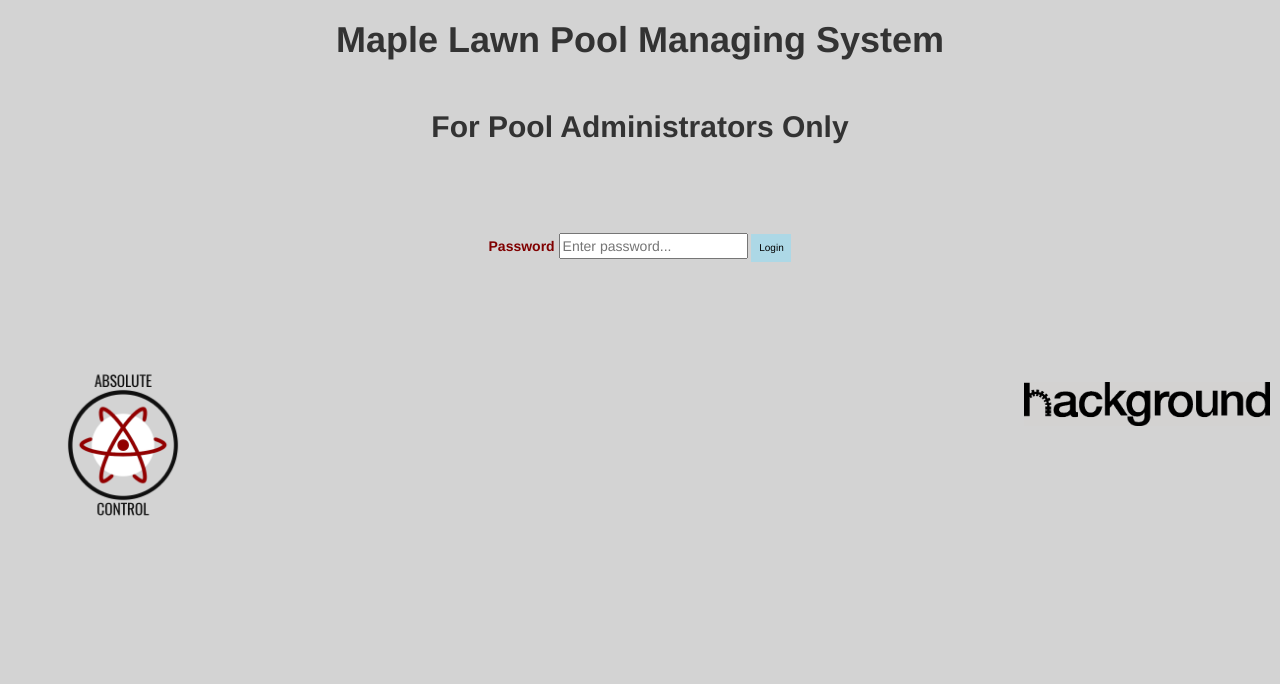
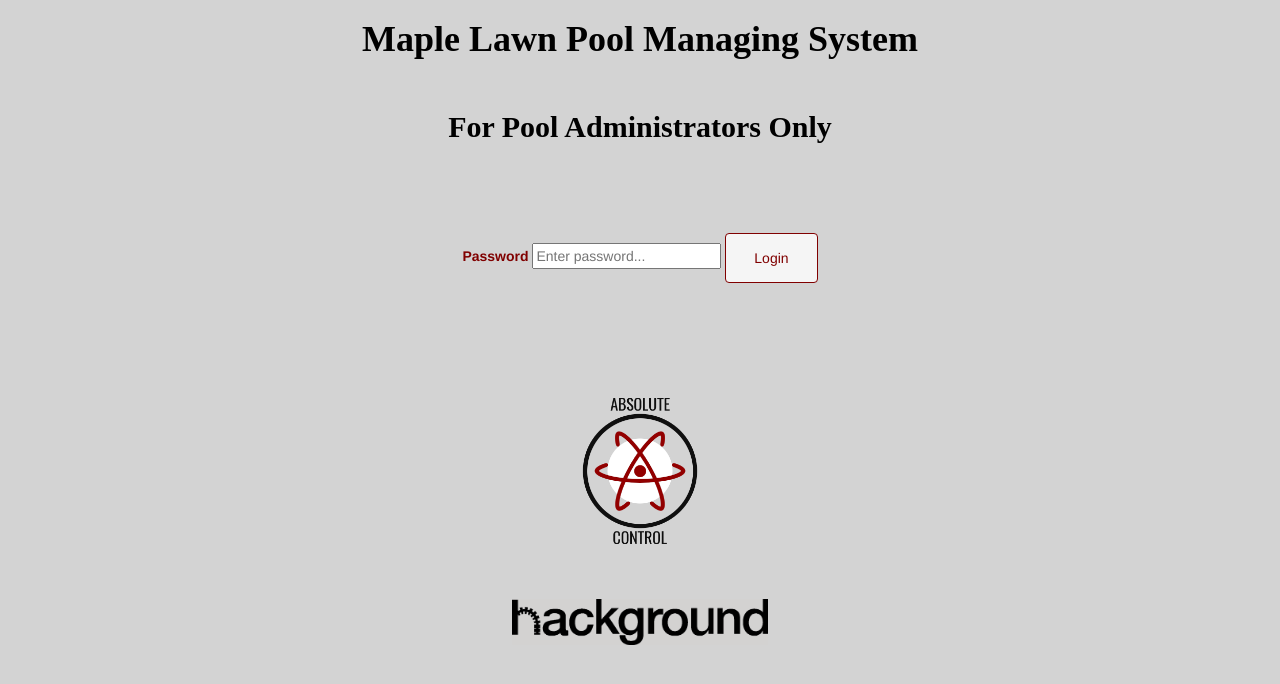
Before and after one commit to Noamt123/poolApp, a Flask app: page /admin in a window 1280 px wide. Shown: the top 684 px of the page. Run offline with Flask 2, Linux system fonts and the light colour scheme; data comes from the database, SQL or seed files in the repository; some libraries are stand-ins or nearby versions.

Commit message:
changed hg logos and buttons

```diff
--- a/static/css/style.css
+++ b/static/css/style.css
@@ -2,13 +2,27 @@
 	padding: 16px;
 }
 
+.btn {
+  border: 1px solid black;
+  background-color: whitesmoke;
+  color: maroon;
+  padding: 14px 28px;
+  cursor: pointer;
+}
+
 .submbutton {
-	background-color: lightblue;
-	color: black;
-	width: 40px;
-	height: 28px;
-  font-size: 10px;
+  border-color: maroon;
+  color: maroon;
+	width: auto;
+	height: auto;
+  font-size: auto;
 }
+
+.submbutton:hover {
+  background-color: maroon;
+  color: whitesmoke;
+}
+
 .resetb {
 	background-color: gray;
 	color: black;
@@ -124,3 +138,17 @@ button {
 	height: auto;
 	display: inline-block;
 }
+
+.title {
+  font-family: serif;
+  color: black;
+  text-align: center;
+}
+
+.hglogos img {
+  display: block;
+  width: 20%;
+  height: 20%;
+  margin-left: auto;
+  margin-right: auto;
+}
--- a/templates/admin.html
+++ b/templates/admin.html
@@ -15,9 +15,9 @@
 	</head>
 
 	<body style="background-color: lightgray;">
-		<h1 style="text-align: center;" style="color: black"><b>Maple Lawn Pool Managing System</b></h1>
+		<h1 class="title"><b>Maple Lawn Pool Managing System</b></h1>
 		<br />
-		<h2 style="text-align: center;" style="color: black"><b>For Pool Administrators Only</b></h2>
+		<h2 class="title"><b>For Pool Administrators Only</b></h2>
 		<br />
 		<br />
 		<br />
@@ -26,7 +26,7 @@
 			<div class="containter" style="text-align:center;">
 				<label for="pass" style="color: maroon;"><b>Password</b></label>
 				<input type="password" placeholder="Enter password..." name="pass" id="pass">
-				<button name="login" id="login" type="button" class="submbutton">Login</button>
+				<button name="login" id="login" type="button" class="btn submbutton">Login</button>
 			</div>
 		</div>
 		<div id="stuff" style="display: none">
@@ -127,11 +127,10 @@
 		<br />
 		<br />
 		<br />
-		<img src="../static/Pictures/absctrl_logo.png" alt="Absolute Control" style="float: left; padding-right: 10px;" width="20%" height="20%">
-		<br />
-		<br />
-		<br />
-		<img src="../static/Pictures/hackground_logo.png" alt="Hackground" style="float: right; padding-right: 10px;" width="20%" height="20%">
+		<div class="hglogos">
+			<img src="../static/Pictures/absctrl_logo.png" alt="Absolute Control">
+			<img src="../static/Pictures/hackground_logo.png" alt="Hackground">
+		</div>
 	</body>
 </html>
 
```
Also changed, not shown: templates/index.html (+6 -6 lines), templates/register.html (+6 -7 lines).
